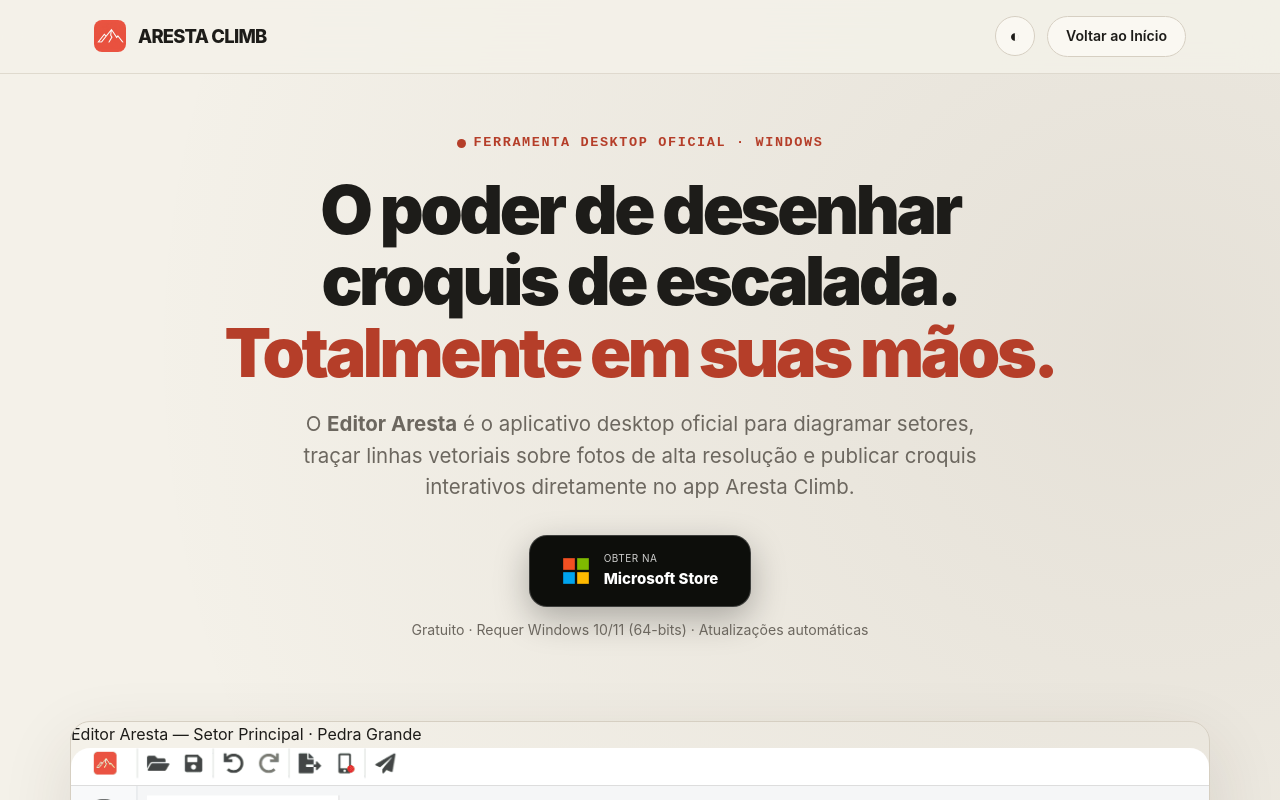
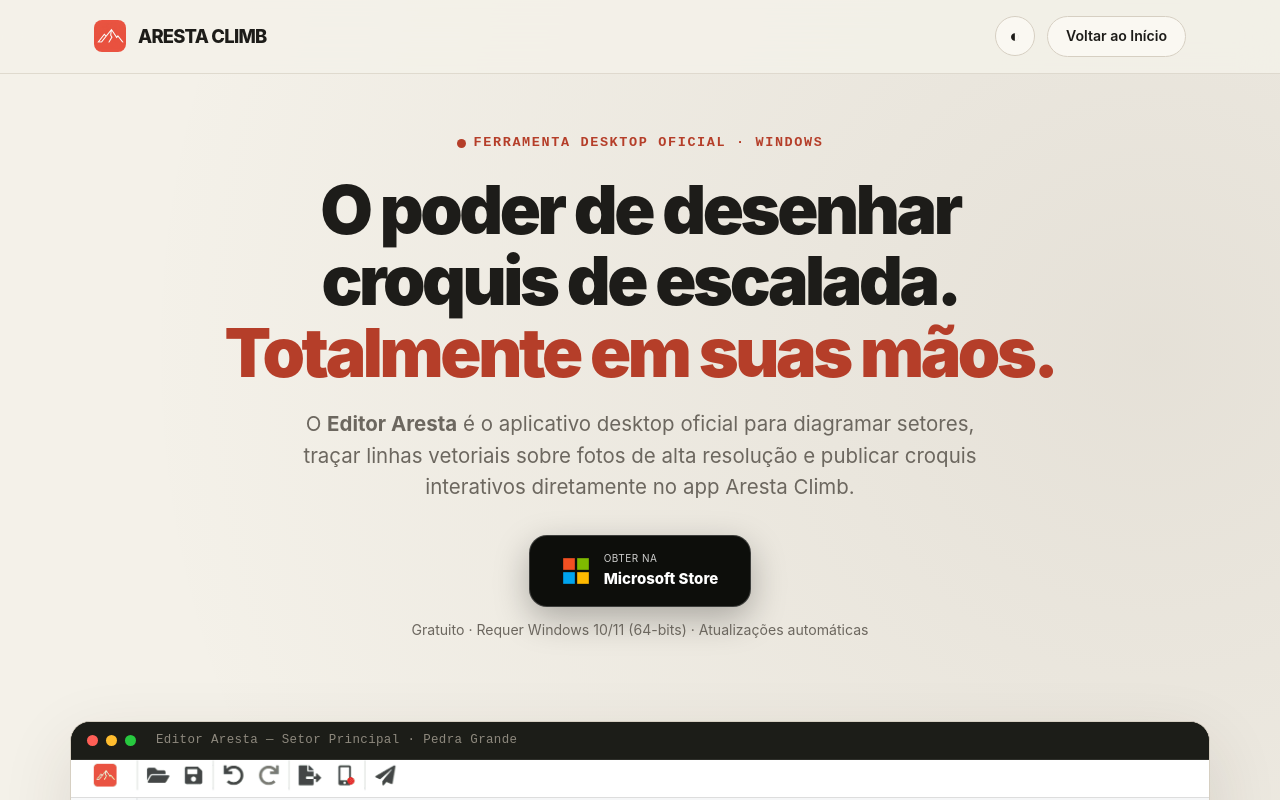
Before and after one commit to aresta-climb/arestaclimb.com, a website built with Vite: page editor.html in a window 1280 px wide. Shown: the top 800 px of the page. Built offline with nearby package versions, Linux system fonts and the light colour scheme.

Commit message:
feat(editor): restaurar barra de janela com visual macOS sobre a screenshot limpa

```diff
--- a/src/editor.css
+++ b/src/editor.css
@@ -251,18 +251,45 @@ a {
 .editor-showcase-window {
   max-width: var(--container-max);
   margin: 0 auto 80px;
-  background: transparent;
+  background: #1c1d18;
   border: 1px solid var(--line);
   border-radius: var(--radius-md);
   overflow: hidden;
   box-shadow: var(--shadow);
 }
 
+.window-header-bar {
+  height: 38px;
+  background: #1c1d18;
+  border-bottom: 1px solid rgba(255, 255, 255, 0.08);
+  display: flex;
+  align-items: center;
+  padding: 0 16px;
+  gap: 8px;
+}
+
+.window-dot {
+  width: 11px;
+  height: 11px;
+  border-radius: 50%;
+}
+
+.dot-red { background: #ff5f56; }
+.dot-yellow { background: #ffbd2e; }
+.dot-green { background: #27c93f; }
+
+.window-title {
+  margin-left: 12px;
+  font-size: 0.78rem;
+  color: #8e897e;
+  letter-spacing: 0.03em;
+  font-family: monospace;
+}
+
 .editor-showcase-window img {
   width: 100%;
   height: auto;
   display: block;
-  border-radius: calc(var(--radius-md) - 1px);
 }
 
 /* Features Grid */
```
